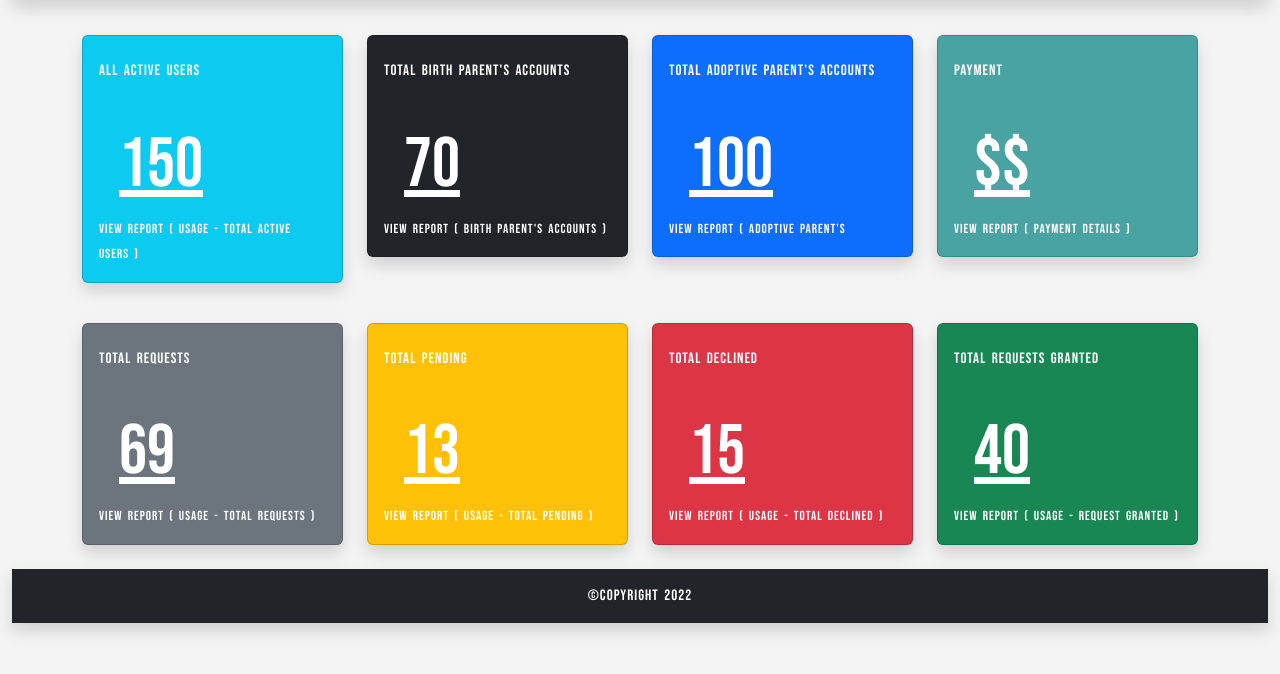
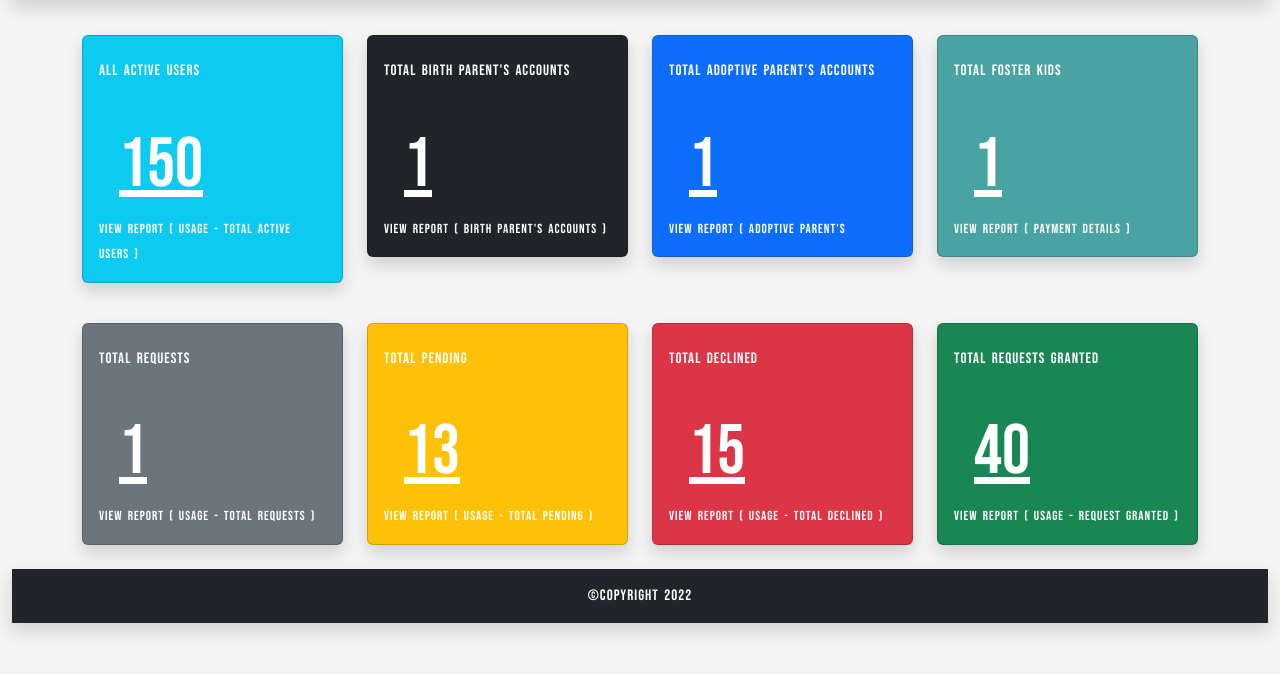
Before and after one commit to iamcymentho/realadoptme, a PHP site: page /adminpanel.php in a window 1280 px wide. Shown: the part 67-741 px from the top of the page. Run offline with PHP 8.4, Linux system fonts and the light colour scheme; tables that the repository leaves empty or names only in its code hold one stand-in row (values such as "Sample post"); some libraries are stand-ins or nearby versions.

Commit message:
Worked on the admin panel, the total numbers of birthparent and all can now be determined

```diff
--- a/adminpanel.php
+++ b/adminpanel.php
@@ -12,7 +12,15 @@ include_once("shared/user.php");
 $obj = new User();
 
 //access total birth parent method
-// $output = $obj->totalbirthparent($parent_id);
+$output = $obj->totalbirthparent();
+
+$adoptiveparent = $obj->totaladoptiveparent();
+
+$fosterkids = $obj->totalfosterkid();
+
+$noofrequest = $obj->totalrequests();
+
+// $users = $obj->totalusers();
 
 //     echo "<pre>";
 //     print_r($output);
@@ -52,7 +60,7 @@ $obj = new User();
 
                         <div class="card-body">
                             <div class="card-text ">
-                                <h1 class="text-white text-decoration-underline subcardnumber">70</h1>
+                                <h1 class="text-white text-decoration-underline subcardnumber"><?php echo $output?></h1>
                             </div>
                             <a href="" class="mt-3 text-white myadmintext"><small>View Report (  birth parent's accounts )</small></a>
                         </div>
@@ -67,7 +75,7 @@ $obj = new User();
                         </div>
                         <div class="card-body">
                             <div class="card-text ">
-                                <h1 class="text-white text-decoration-underline subcardnumber">100</h1>
+                    <h1 class="text-white text-decoration-underline subcardnumber"><?php echo $adoptiveparent?></h1>
                             </div>
                             <a href="" class="mt-3 text-white myadmintext"><small>View Report (  adoptive parent's
                                 </small></a>
@@ -80,11 +88,11 @@ $obj = new User();
                 <div class="col-md-3 mt-4">
                     <div class="card  mt-3 shadow" style="background-color:rgba(0,128,128,0.7)">
                         <div class="card-title">
-                            <p class="text-white mt-4 myadmintext m-3"><i class="fa-solid fa-users fa-2x"></i> Payment </p>
+                            <p class="text-white mt-4 myadmintext m-3"><i class="fa-solid fa-users fa-2x"></i> Total foster kids </p>
                         </div>
                         <div class="card-body">
                             <div class="card-text ">
-                                <h1 class="text-white text-decoration-underline subcardnumber">$$</h1>
+                                <h1 class="text-white text-decoration-underline subcardnumber"><?php echo $fosterkids?></h1>
                             </div>
                             <a href="" class="mt-3 text-white myadmintext"><small>View Report ( Payment details )
                                 </small></a>
@@ -108,7 +116,7 @@ $obj = new User();
                         </div>
                         <div class="card-body">
                             <div class="card-text ">
-                                <h1 class="text-white text-decoration-underline subcardnumber">69</h1>
+                        <h1 class="text-white text-decoration-underline subcardnumber"><?php echo $noofrequest?></h1>
                             </div>
                             <a href="" class="mt-3 text-white myadmintext"><small>View Report ( Usage - Total requests
                                     )</small></a>
--- a/shared/user.php
+++ b/shared/user.php
@@ -795,16 +795,14 @@ class User{
 
     //end delete request method
 
-
     //begin total birth parent method
-
-    public function totalbirthparent($parent_id){
+    public function totalbirthparent(){
 
       //prepare statement
       $statement = $this->dbconn->prepare("SELECT parent_id FROM birthparent");
 
-      //bind param
-        $statement->bind_param("i", $parent_id);
+      // //bind param
+      //   $statement->bind_param("i", $parent_id);
 
       //execute statement
       $statement->execute();
@@ -817,6 +815,76 @@ class User{
 
     }
     //end total birth parent method
+
+
+
+    //begin total adoptive parent method
+
+    public function totaladoptiveparent(){
+
+      //prepare statement
+      $statement = $this->dbconn->prepare("SELECT fosterparent_id FROM fosterparent");
+
+      // //bind param
+      //   $statement->bind_param("i", $parent_id);
+
+      //execute statement
+      $statement->execute();
+
+        //store result
+      $statement->store_result();
+
+      //return result
+      return $statement->num_rows;
+
+    }
+    //end total adoptive parent method
+
+
+    //begin totalfoster kid method
+
+    public function totalfosterkid(){
+
+      //prepare statement
+      $statement = $this->dbconn->prepare("SELECT fosterkid_id FROM fosterkid");
+
+      // //bind param
+      //   $statement->bind_param("i", $parent_id);
+
+      //execute statement
+      $statement->execute();
+
+        //store result
+      $statement->store_result();
+
+      //return result
+      return $statement->num_rows;
+
+    }
+    //end total foster kid method
+
+
+    //begin total request method
+
+    public function totalrequests(){
+
+      //prepare statement
+      $statement = $this->dbconn->prepare("SELECT request_id FROM request");
+
+      // //bind param
+      //   $statement->bind_param("i", $parent_id);
+
+      //execute statement
+      $statement->execute();
+
+        //store result
+      $statement->store_result();
+
+      //return result
+      return $statement->num_rows;
+
+    }
+    //end total request method
 
 
 
```
